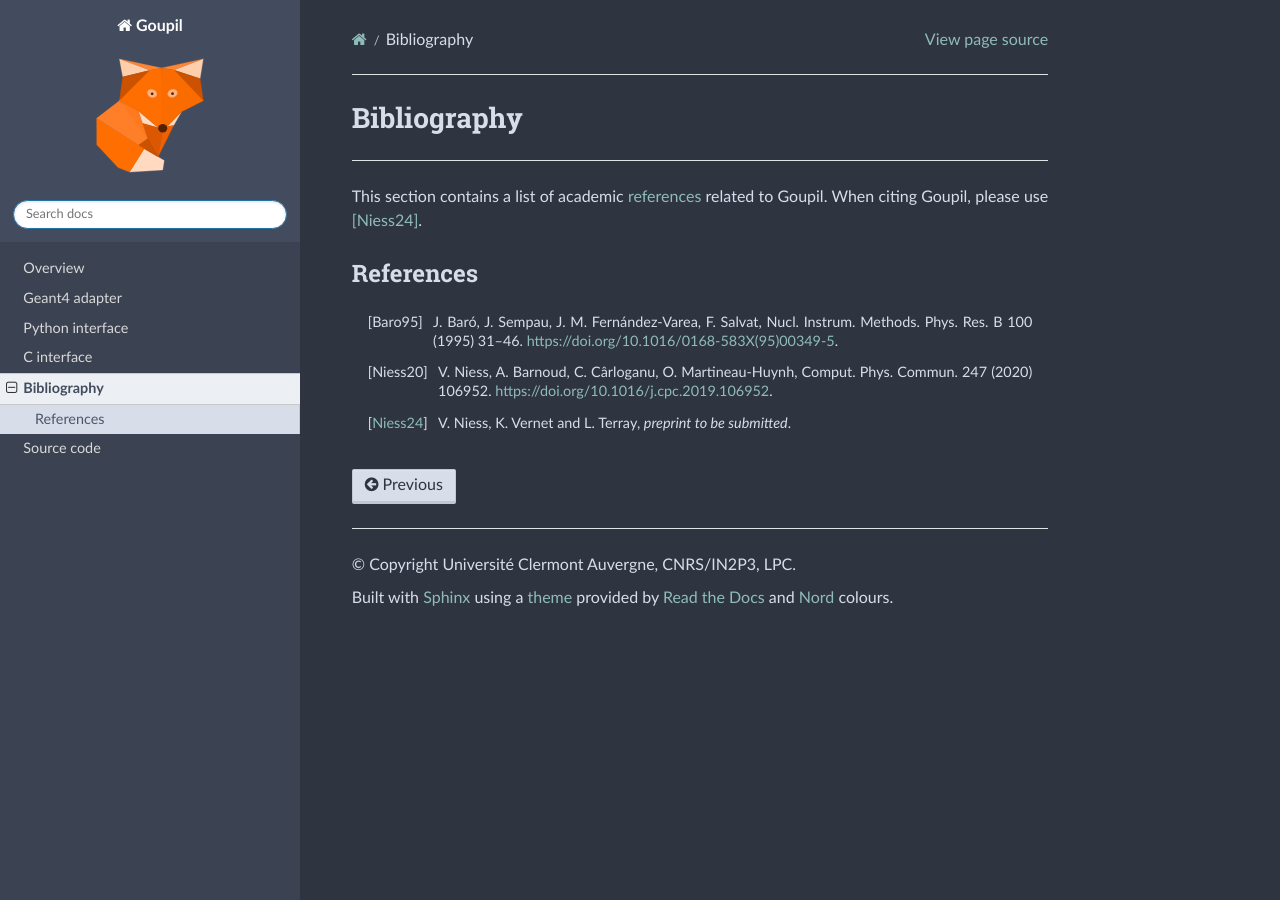
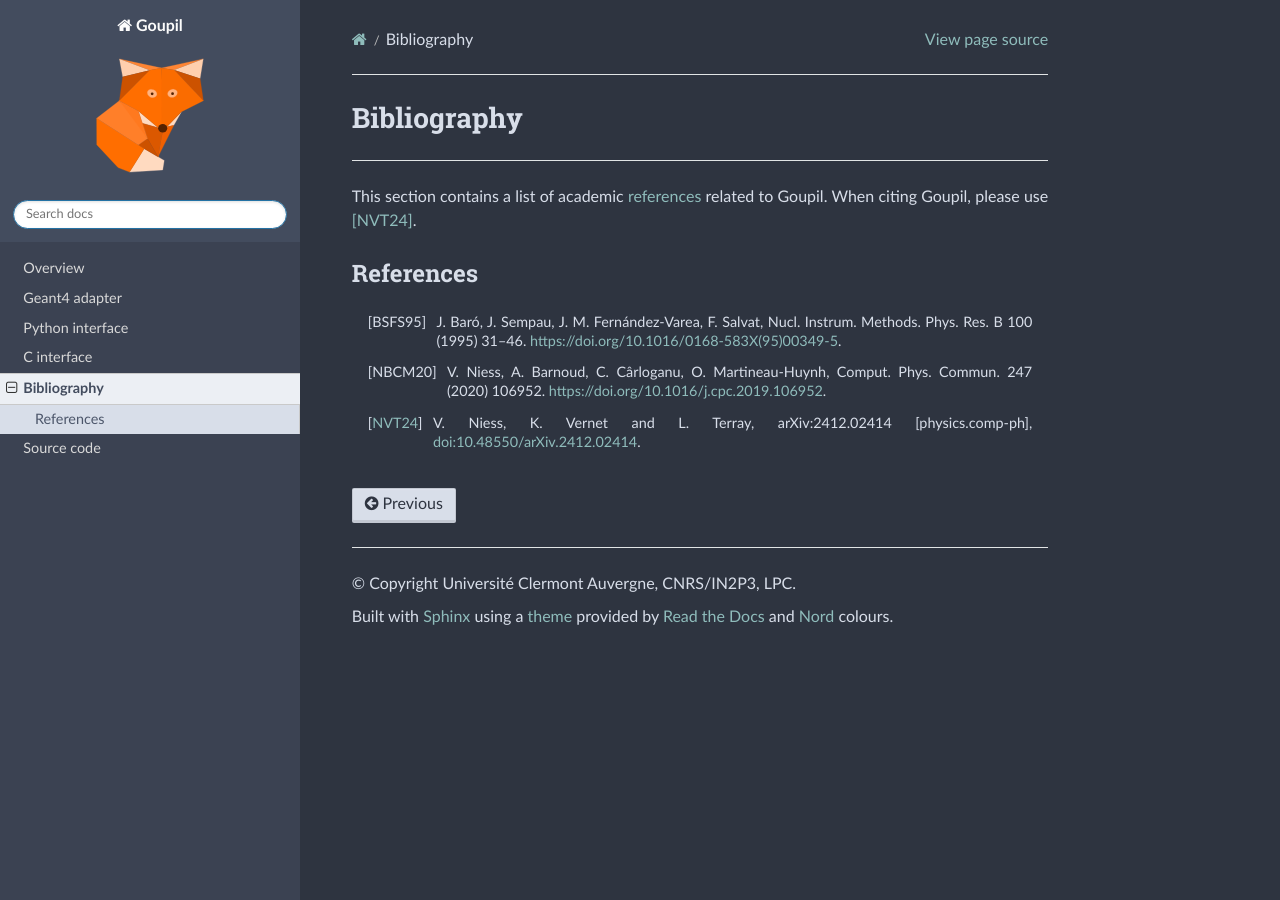
Before and after one commit to niess/goupil, a Sphinx documentation site: the page built from docs/references.rst, in a window 1280 px wide. Built offline with Sphinx 7.4.7 and the Read the Docs theme 3.1.0, drawn with Linux system fonts in a browser that asks for light colours.

Commit message:
Update references

```diff
--- a/docs/index.rst
+++ b/docs/index.rst
@@ -8,7 +8,7 @@ Goupil is a Monte Carlo transport engine designed for low-energy gamma-rays
 transport algorithm, and making a few approximations, Goupil can significantly
 accelerate Monte Carlo simulations, resulting in computation time savings of up
 to 5 orders of magnitude in the air. For an academic description of Goupil, or
-for citing Goupil, please refer to [Niess24]_.
+for citing Goupil, please refer to [NVT24]_.
 
 
 Documentation
--- a/docs/py/compton_process.rst
+++ b/docs/py/compton_process.rst
@@ -81,14 +81,14 @@ Attributes
           rest.
 
       * - :python:`"Penelope"`
-        - The Penelope model [Baro95]_ is used, where the Impulse Approximation
+        - The Penelope model [BSFS95]_ is used, where the Impulse Approximation
           (IA) accounts for the momentum distribution of the bound electrons.
 
       * - :python:`"Scattering Function"`
-        - Effective model based on the Penelope scattering function [Baro95]_.
+        - Effective model based on the Penelope scattering function [BSFS95]_.
 
    The effective model, based on Penelope's Compton scattering function
-   [Baro95]_, is used by default.
+   [BSFS95]_, is used by default.
 
 
 .. py:attribute:: ComptonProcess.precision
--- a/docs/py/rayleigh_process.rst
+++ b/docs/py/rayleigh_process.rst
@@ -4,7 +4,7 @@
 ==================
 
 This class provides access to the implementation of the Rayleigh scattering
-process, as detailed in [Baro95]_.
+process, as detailed in [BSFS95]_.
 
 .. warning::
 
--- a/docs/py/stratified_geometry.rst
+++ b/docs/py/stratified_geometry.rst
@@ -116,7 +116,7 @@ Methods
 .. note::
 
    The `Turtle <https://niess.github.io/turtle-pages/>`_ algorithm is used to
-   perform ray tracing. For more information, refer to [Niess20]_.
+   perform ray tracing. For more information, refer to [NBCM20]_.
 
 .. py:method:: StratifiedGeometry.z(x, y, grid=None) -> numpy.ndarray
 
--- a/docs/references.rst
+++ b/docs/references.rst
@@ -6,19 +6,19 @@ Bibliography
 ----
 
 This section contains a list of academic `references`_ related to Goupil. When
-citing Goupil, please use [Niess24]_.
+citing Goupil, please use [NVT24]_.
 
 
 References
 ----------
 
-.. [Baro95] J. Baró, J. Sempau, J. M. Fernández-Varea, F. Salvat, Nucl.
+.. [BSFS95] J. Baró, J. Sempau, J. M. Fernández-Varea, F. Salvat, Nucl.
    Instrum. Methods. Phys. Res. B 100 (1995) 31–46.
    https://doi.org/10.1016/0168-583X(95)00349-5.
 
-.. [Niess20] V. Niess, A. Barnoud, C. Cârloganu, O. Martineau-Huynh, Comput.
+.. [NBCM20] V. Niess, A. Barnoud, C. Cârloganu, O. Martineau-Huynh, Comput.
    Phys. Commun. 247 (2020) 106952.
    https://doi.org/10.1016/j.cpc.2019.106952.
 
-.. [Niess24] V. Niess, K. Vernet and L. Terray,
-   *preprint to be submitted*.
+.. [NVT24] V. Niess, K. Vernet and L. Terray, arXiv:2412.02414 [physics.comp-ph],
+   `doi:10.48550/arXiv.2412.02414 <https://doi.org/10.48550/arXiv.2412.02414>`_.
```
